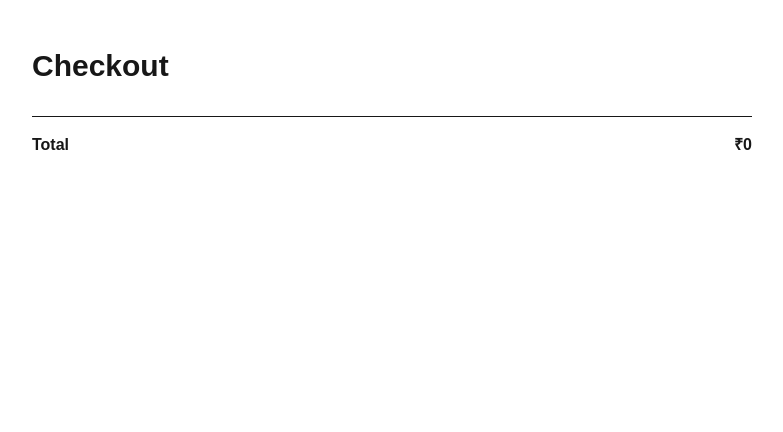
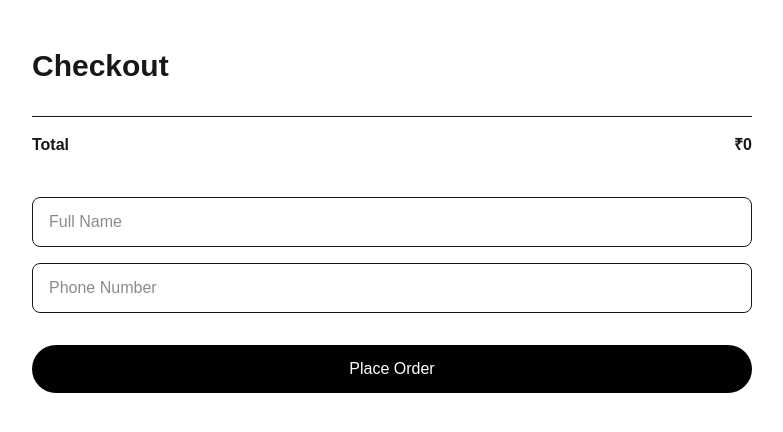
Before and after one commit to lovanshgaur/crumbandbrew, a Next.js app: page /checkout in a window 1280 px wide. Shown: the top 432 px of the page, without its empty margins (248-1031 px from the left). Built offline with nearby package versions, Linux system fonts and the light colour scheme.

Commit message:
move checkout hooks inside component

```diff
--- a/src/app/checkout/page.jsx
+++ b/src/app/checkout/page.jsx
@@ -1,9 +1,14 @@
 "use client";
 
 import { useEffect, useState } from "react";
+import { useRouter } from "next/navigation";
 
 export default function CheckoutPage() {
+  const router = useRouter();
+
   const [cart, setCart] = useState({});
+  const [name, setName] = useState("");
+  const [phone, setPhone] = useState("");
 
   useEffect(() => {
     const stored = localStorage.getItem("cb_cart");
@@ -16,6 +21,14 @@ export default function CheckoutPage() {
     (sum, item) => sum + item.qty * item.price,
     0
   );
+
+  function placeOrder(e) {
+    e.preventDefault();
+
+    localStorage.removeItem("cb_cart");
+
+    router.push("/success");
+  }
 
   return (
     <main className="min-h-screen max-w-3xl mx-auto px-6 py-12">
@@ -36,6 +49,28 @@ export default function CheckoutPage() {
         <span>Total</span>
         <span>₹{total}</span>
       </div>
+
+      <form onSubmit={placeOrder} className="mt-10 space-y-4">
+        <input
+          required
+          placeholder="Full Name"
+          value={name}
+          onChange={(e) => setName(e.target.value)}
+          className="w-full border rounded-lg px-4 py-3"
+        />
+
+        <input
+          required
+          placeholder="Phone Number"
+          value={phone}
+          onChange={(e) => setPhone(e.target.value)}
+          className="w-full border rounded-lg px-4 py-3"
+        />
+
+        <button className="w-full bg-black text-white rounded-full py-3 mt-4">
+          Place Order
+        </button>
+      </form>
     </main>
   );
 }
--- /dev/null
+++ b/src/app/success/page.jsx
@@ -0,0 +1,15 @@
+export default function SuccessPage() {
+  return (
+    <main className="min-h-screen flex flex-col items-center justify-center text-center px-6">
+      <h1 className="text-4xl font-semibold mb-4">Order Confirmed 🎉</h1>
+
+      <p className="text-neutral-500 mb-8">
+        Your takeaway is being freshly prepared.
+      </p>
+
+      <a href="/menu" className="border rounded-full px-6 py-3">
+        Back to Menu
+      </a>
+    </main>
+  );
+}
```
